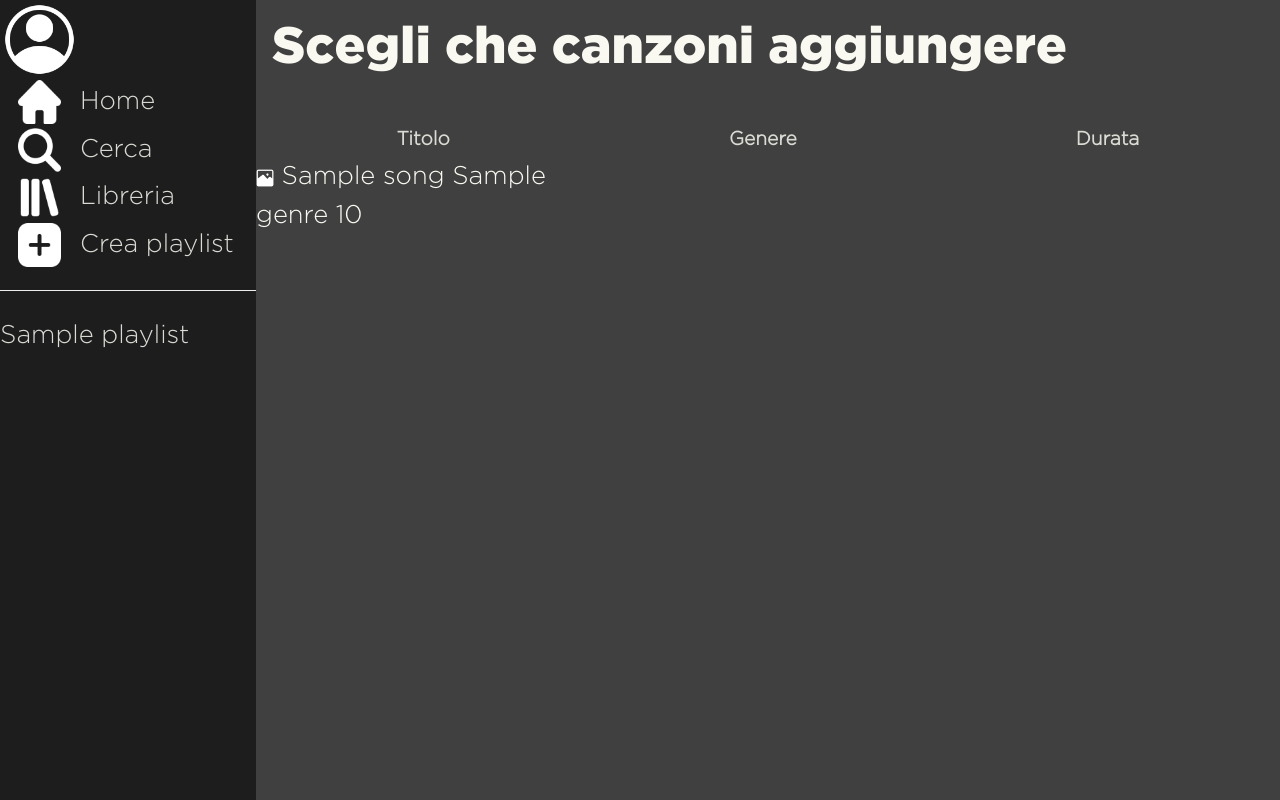
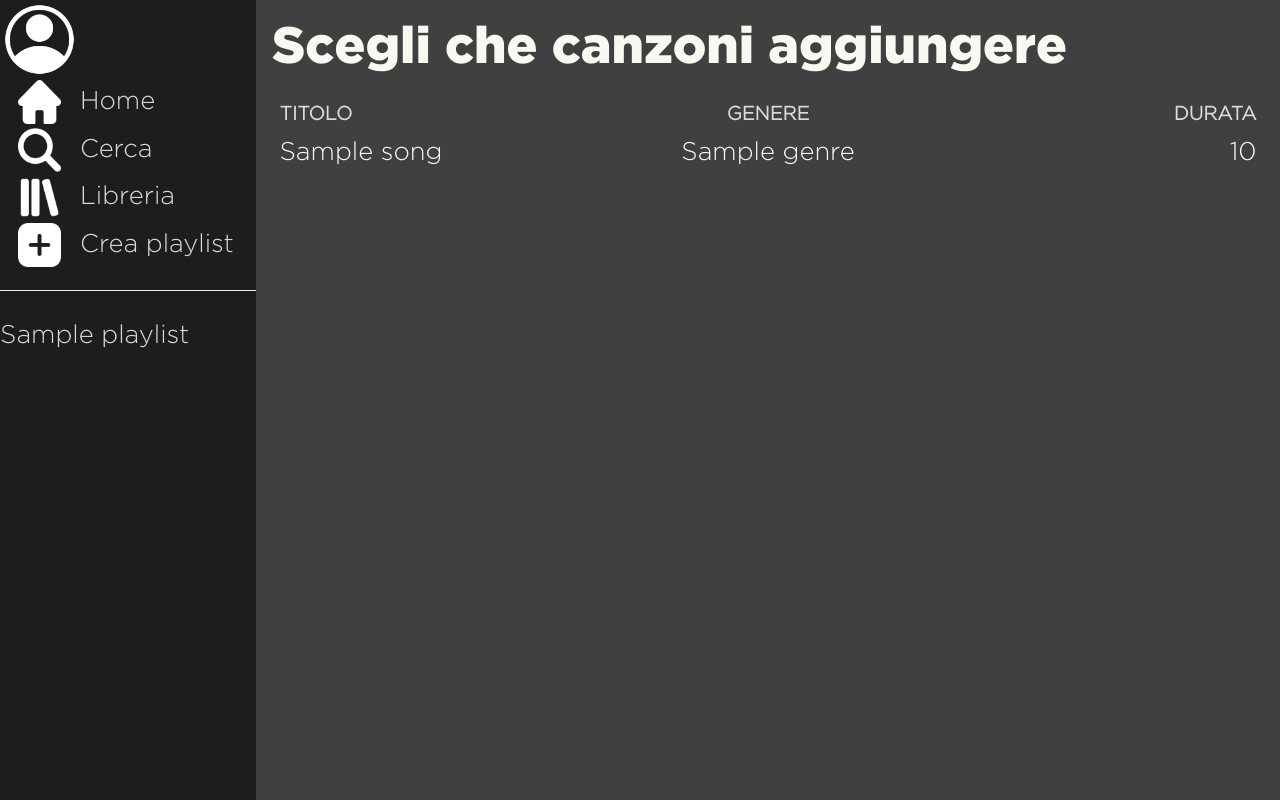
Before and after one commit to Martino-Pistellato/Spotifake, a Python web app: template blueprints/playlist/templates/add_songs.html in a window 1280 px wide. Run offline with Jinja, Linux system fonts and the light colour scheme; the template is opened without the code that fills it: most values are stand-ins (such as "Sample title", 1, 10 or a date in 2020); lists and menus that the app fills with data are empty.

Commit message:
corretto come mostra le canzoni

```diff
--- a/blueprints/playlist/templates/add_songs.html
+++ b/blueprints/playlist/templates/add_songs.html
@@ -2,21 +2,20 @@
 
 {% block content %}
 <div class="w3-container"> <h1>Scegli che canzoni aggiungere </h1> </div>
-<dl>
-
-    <table>
-        <th style="width: 5%">Titolo</th>
-        <th style="width: 5%">Genere</th>
-        <th style="width: 5%">Durata</th>
+<div>
+    <table style="width:98%; padding-left:2%;">
+        <tr style="border-bottom: 0.20vw solid rgb(219, 219, 213);">
+            <th style="width:30%; text-align:left;"> TITOLO </th>
+            <th style="width:30%;"> GENERE </th>
+            <th style="width:30%; text-align:right;"> DURATA </th>
+        </tr>
+        <tr>
+            {% for s in songs %}
+            <td> {{s.Name}} </td>
+            <td style="text-align:center;"> {{s.Genre}} </td>
+            <td style="text-align:right;"> {{s.Duration}} </td>
+            {% endfor %}
+        </tr>
     </table>
-    {% for s in songs %}
-    <div style="display:inline-block; width:35%;">
-        <img src="..\static\img\gallery.png" style="width:5%;">
-        <td style="width: 5%">{{s.Name}}</td>
-        <td style="width: 5%">{{s.Genre}}</td>
-        <td style="width: 5%">{{s.Duration}}</td>
-    </div>
-
-    {% endfor %}
-</dl>
+</div>
 {% endblock %}
```
Also changed, not shown: blueprints/album/templates/album.html (+7 -3 lines).
